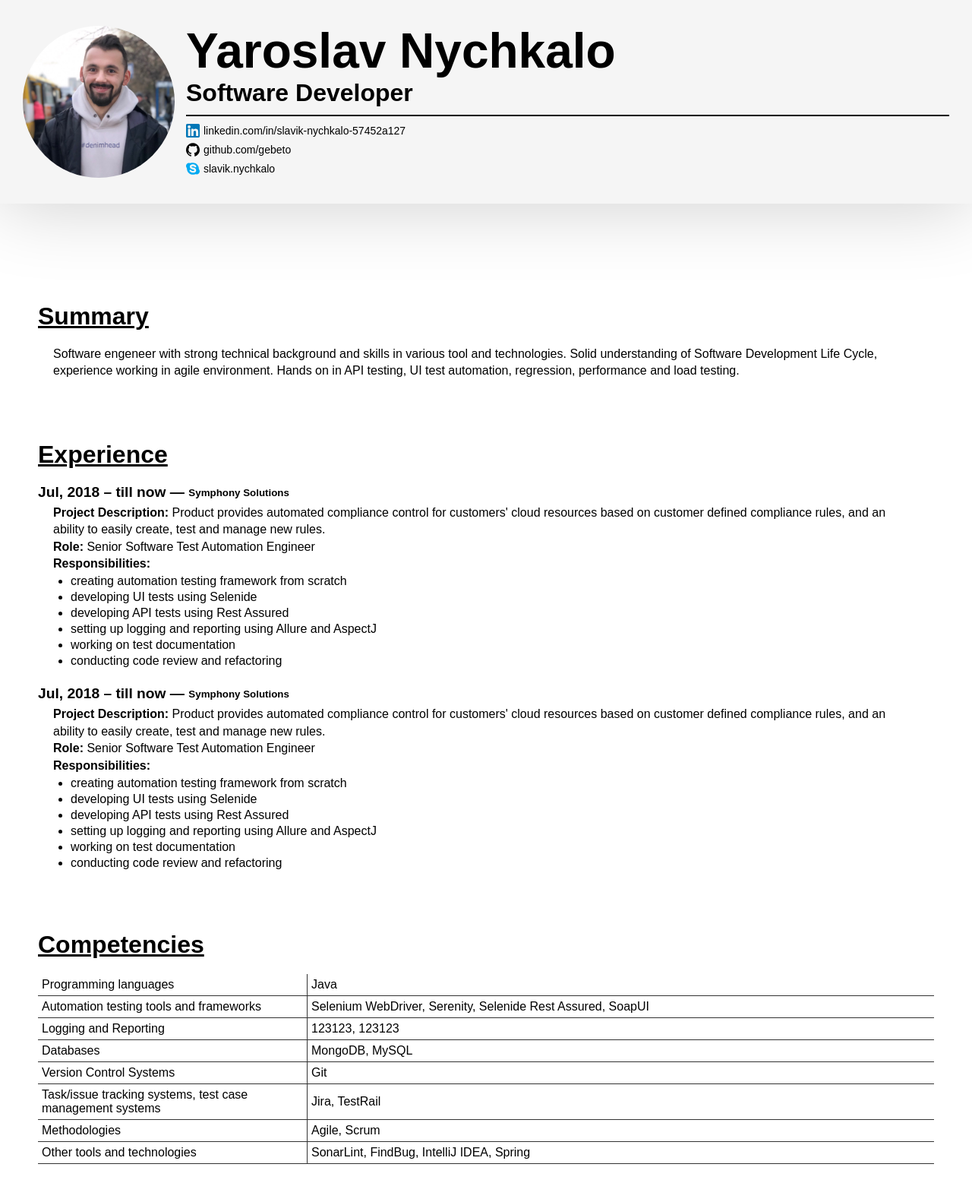
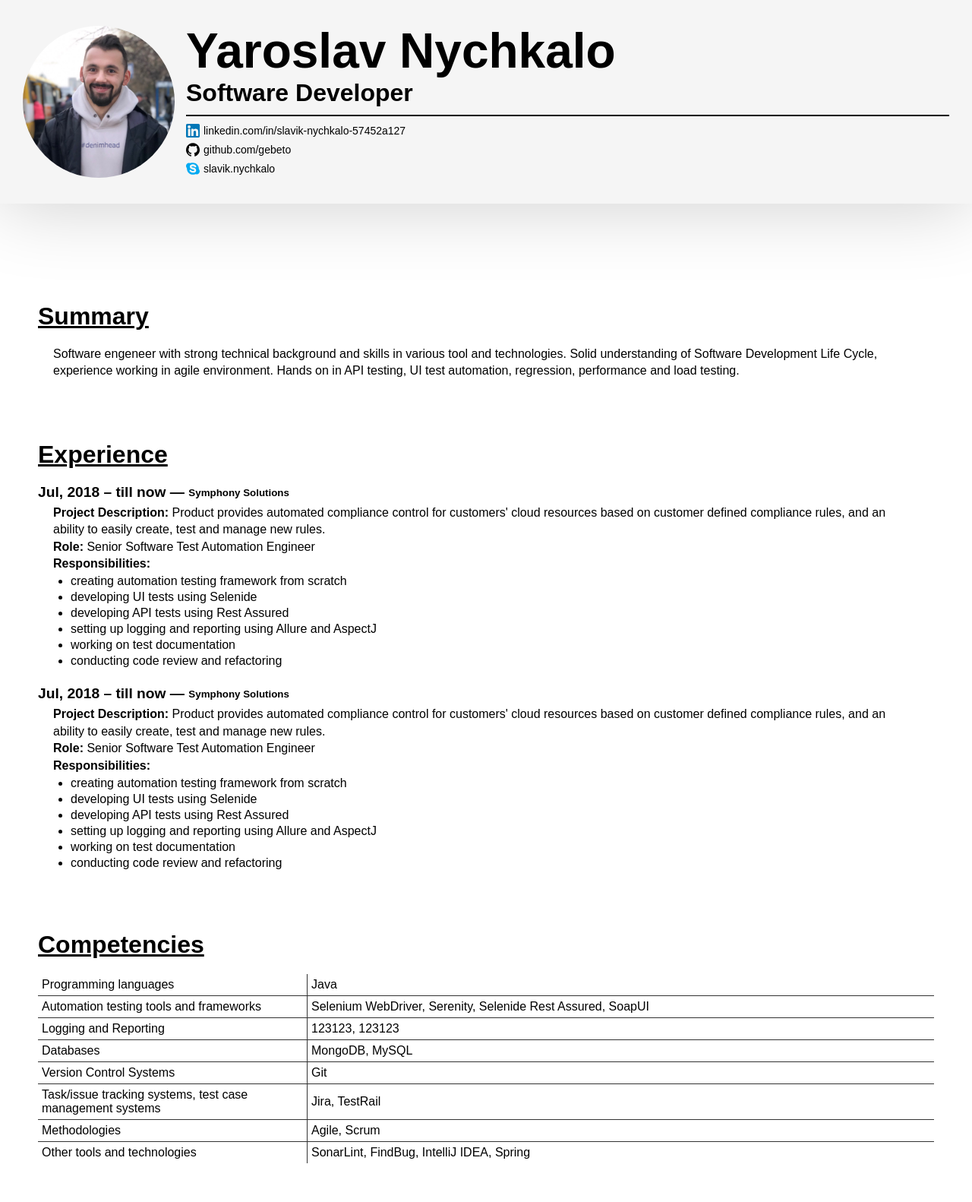
Before and after one commit to gebeto/cv, a Jekyll site: the page built from README.md, in a window 1280 px wide. Shown: the whole page at 76% size. Built offline with Jekyll 4.4.1, drawn with Linux system fonts in a browser that asks for light colours; our own code applies the rules of GitHub Pages for plain Markdown files.

Commit message:
asdasdasd

```diff
--- a/_layouts/default.html
+++ b/_layouts/default.html
@@ -70,7 +70,7 @@
 
     <div class="no-break">
       <h2>Competencies</h2>
-      <table class="competencies">
+      <table class="competencies cross-table">
         <tbody>
           {% for competency in site.data.competencies %}
           <tr>
--- a/assets/css/style.css
+++ b/assets/css/style.css
@@ -94,14 +94,15 @@
       display: flex;
       align-items: center;
       margin-bottom: 5px; }
-  .content .competencies {
+  .content .cross-table {
     border-spacing: 0px; }
-    .content .competencies td {
+    .content .cross-table td {
       padding: 5px;
       border-bottom: 1px solid #333;
       border-left: 1px solid #333; }
-      .content .competencies td:first-child {
-        border-left: 0;
-        width: 30%; }
-      .content .competencies td:last-child {
-        border-right: 0; }
+      .content .cross-table td:first-child {
+        border-left: 0; }
+    .content .cross-table tr:last-child td {
+      border-bottom: 0; }
+  .content .competencies td:first-child {
+    width: 30%; }
```
Also changed, not shown: assets/css/style.scss (+13 -4 lines).
